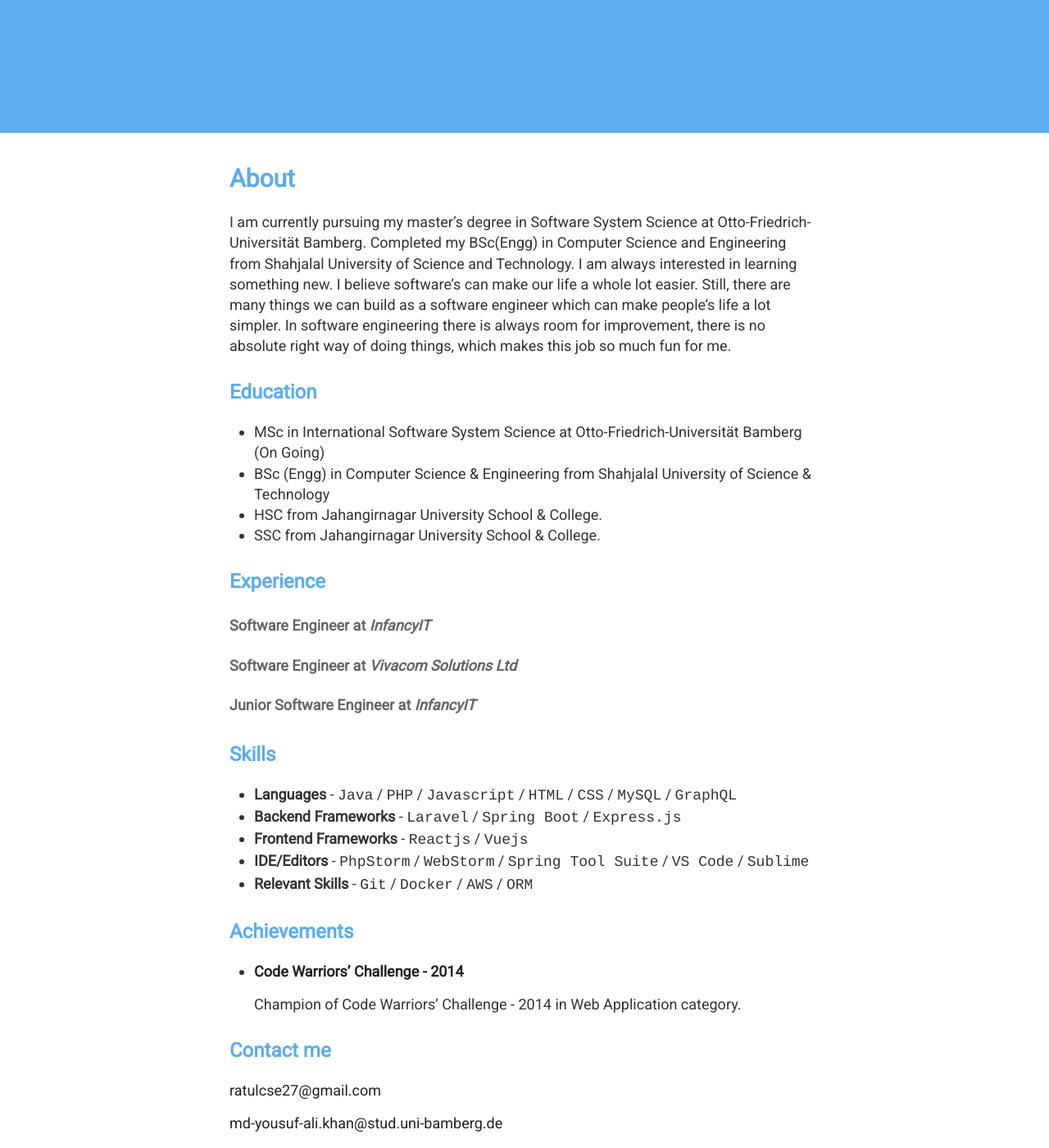
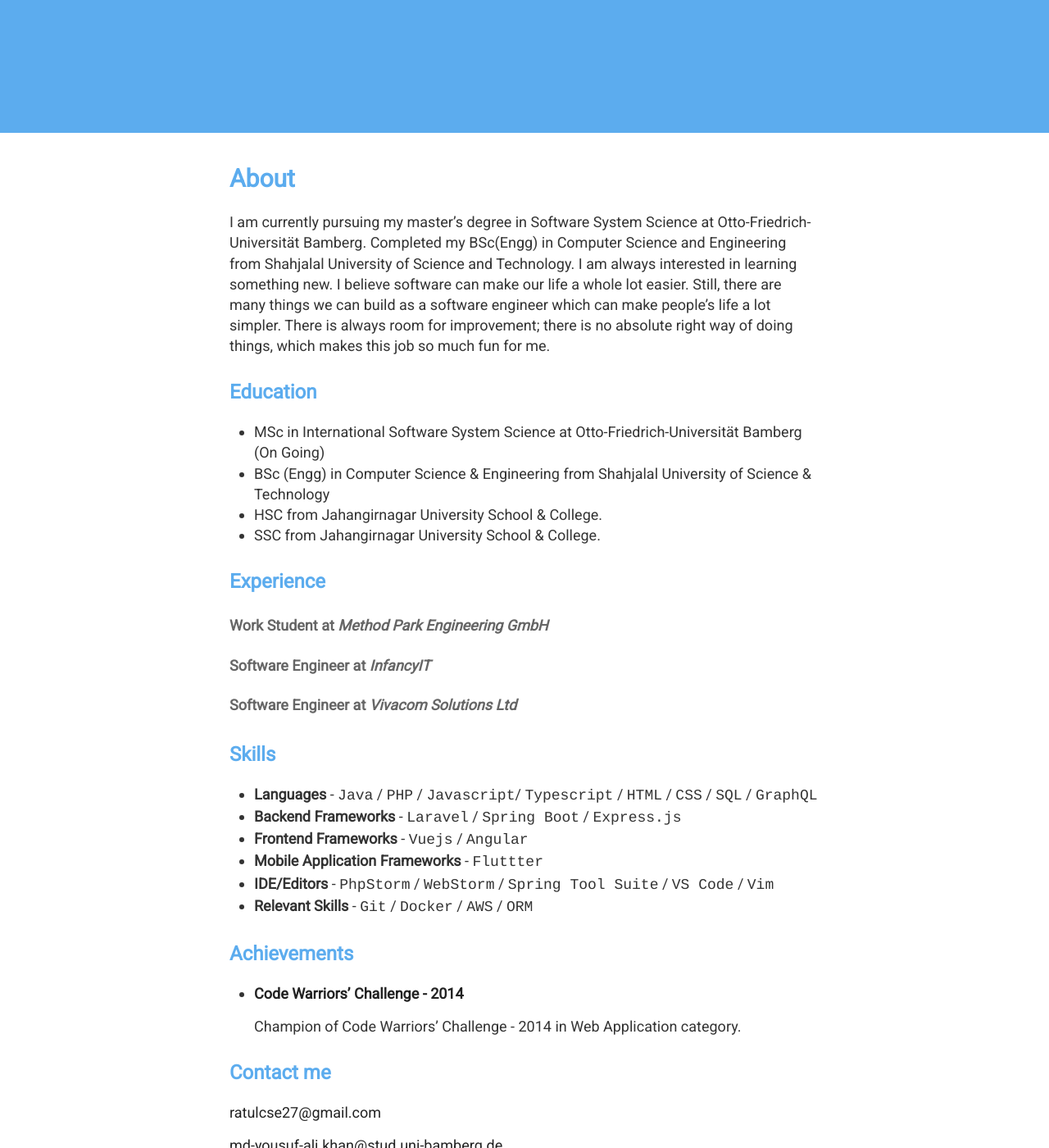
Before and after one commit to ratul0/ratul0.github.io, a Jekyll site: the page built from about.md, in a window 1280 px wide and 1400 px high, scrolled down 480 px. Shown: the whole window at 82% size. Built offline with Jekyll 4.4.1, drawn with Linux system fonts in a browser that asks for light colours.

Commit message:
Update about.md

```diff
--- a/about.md
+++ b/about.md
@@ -4,7 +4,7 @@ title: About
 permalink: /about/
 ---
 
-I am currently pursuing my master's degree in Software System Science at Otto-Friedrich-Universität Bamberg. Completed my BSc(Engg) in Computer Science and Engineering from Shahjalal University of Science and Technology. I am always interested in learning something new. I believe software's can make our life a whole lot easier. Still, there are many things we can build as a software engineer which can make people's life a lot simpler. In software engineering there is always room for improvement, there is no absolute right way of doing things, which makes this job so much fun for me.
+I am currently pursuing my master's degree in Software System Science at Otto-Friedrich-Universität Bamberg. Completed my BSc(Engg) in Computer Science and Engineering from Shahjalal University of Science and Technology. I am always interested in learning something new. I believe software can make our life a whole lot easier. Still, there are many things we can build as a software engineer which can make people's life a lot simpler. There is always room for improvement; there is no absolute right way of doing things, which makes this job so much fun for me.
 
 ## Education
 
@@ -16,18 +16,20 @@ I am currently pursuing my master's degree in Software System Science at Otto-Fr
 
 ## Experience
 
+#### Work Student at *Method Park Engineering GmbH*
+
 #### Software Engineer at *InfancyIT*
 
 #### Software Engineer at *Vivacom Solutions Ltd*
 
-#### Junior Software Engineer at *InfancyIT*
 
 ## Skills
 
-* **Languages** - `Java` / `PHP` / `Javascript` / `HTML` / `CSS` / `MySQL` / `GraphQL`
+* **Languages** - `Java` / `PHP` / `Javascript`/ `Typescript` / `HTML` / `CSS` / `SQL` / `GraphQL`
 * **Backend Frameworks** - `Laravel` / `Spring Boot` / `Express.js`
-* **Frontend Frameworks** - `Reactjs` / `Vuejs`
-* **IDE/Editors** - `PhpStorm` / `WebStorm` / `Spring Tool Suite` / `VS Code` / `Sublime`
+* **Frontend Frameworks** - `Vuejs` / `Angular`
+* **Mobile Application Frameworks** - `Fluttter`
+* **IDE/Editors** - `PhpStorm` / `WebStorm` / `Spring Tool Suite` / `VS Code` / `Vim`
 * **Relevant Skills** - `Git` / `Docker` / `AWS` / `ORM`
 
 ## Achievements
```
